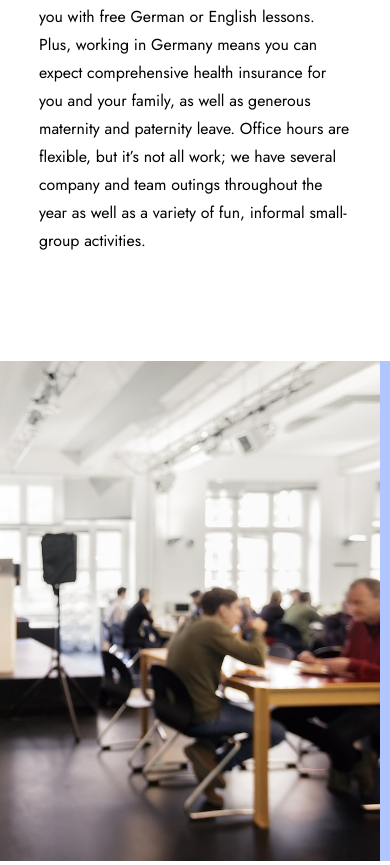
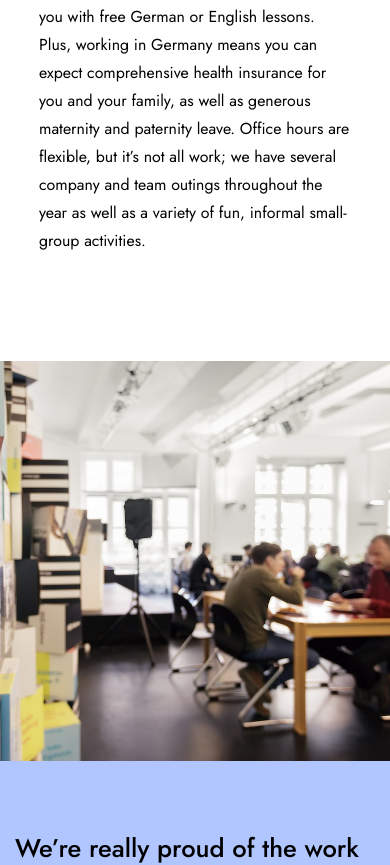
Before and after one commit to mavSeneris/abletonClone, a React (Vite) app: page / in a window 390 px wide. Shown: the part 5747-6612 px from the top of the page. Built offline with nearby package versions, Linux system fonts and the light colour scheme.

Commit message:
Finished main page responsiveness

```diff
--- a/src/components/Main.jsx
+++ b/src/components/Main.jsx
@@ -114,6 +114,7 @@ export default function Main() {
                     <h1> We’re really proud of the work we’ve done so far. But there’s so much more to come. If you’d like to be a part of it, please join us.
 
                         <a href="#" style={{ color: '#0000ff' }}>See latest jobs &#10148;</a>
+
                     </h1>
                 </div>
             </div>
--- a/src/style.css
+++ b/src/style.css
@@ -352,12 +352,12 @@ hr {
     height: 710px;
 }
 
-.page-about__collage-image_six{
+.page-about__collage-image_six {
     width: 400px;
     height: 400px;
 }
 
-.page-about__collage-image_seven{
+.page-about__collage-image_seven {
     width: 600px;
     height: 600px;
 }
@@ -369,14 +369,15 @@ hr {
 /* Teaser */
 
 .page-about__collage--job-teaser {
-    width: 85%;
+    width: 100%;
+    max-width: 1400px;
     display: flex;
     justify-content: center;
 }
 
 .page-about__collage--job-teaser img {
-    width: 500px;
-    height: 500px;
+    width: 50%;
+    height: 50%;
 }
 
 .bg-periwinkle {
@@ -386,15 +387,14 @@ hr {
     align-items: center;
     padding: 0 20px;
     background-color: var(--light-blue);
-    width: 500px;
-    height: 500px;
+    width: 50%;
 }
 
 .bg-periwinkle h1 {
     display: flex;
     flex-direction: column;
     gap: 40px;
-    width: 80%;
+    font-size: 2em;
 }
 
 /* Footer */
@@ -585,17 +585,38 @@ button {
         gap: 300px;
     }
 
-    .page-about__collage-image_six{
+    .page-about__collage-image_six {
         width: 200px;
         height: 200px;
     }
 
-    .page-about__collage-image_seven{
+    .page-about__collage-image_seven {
         width: 300px;
         height: 300px;
     }
+
+    /* tablet: Teaser */
+    .page-about__collage--job-teaser {
+        display: flex;
+        flex-direction: column;
+        align-items: center;
+    }
+
+    .page-about__collage--job-teaser img {
+        width: 400px;
+        height: 400px;
+    }
+
+    .bg-periwinkle {
+        width: 400px;
+        height: 400px;
+        overflow: hidden;
+        font-size: 0.8em;
+    }
+
 }
 
+/* *PHONE */
 @media(max-width: 415px) {
     .body-text {
         font-size: .65em;
@@ -653,20 +674,20 @@ button {
 
     }
 
-     /* phone: Improving */
-     .bg-lavender {
+    /* phone: Improving */
+    .bg-lavender {
         grid-template-columns: 20px 90px;
         width: 250px;
         height: 250px;
     }
 
-    .page-about__collage-image_six{
+    .page-about__collage-image_six {
         width: 140px;
         height: 140px;
         margin-left: 120px;
     }
 
-    .page-about__collage-image_seven{
+    .page-about__collage-image_seven {
         width: 170px;
         height: 170px;
     }
```
